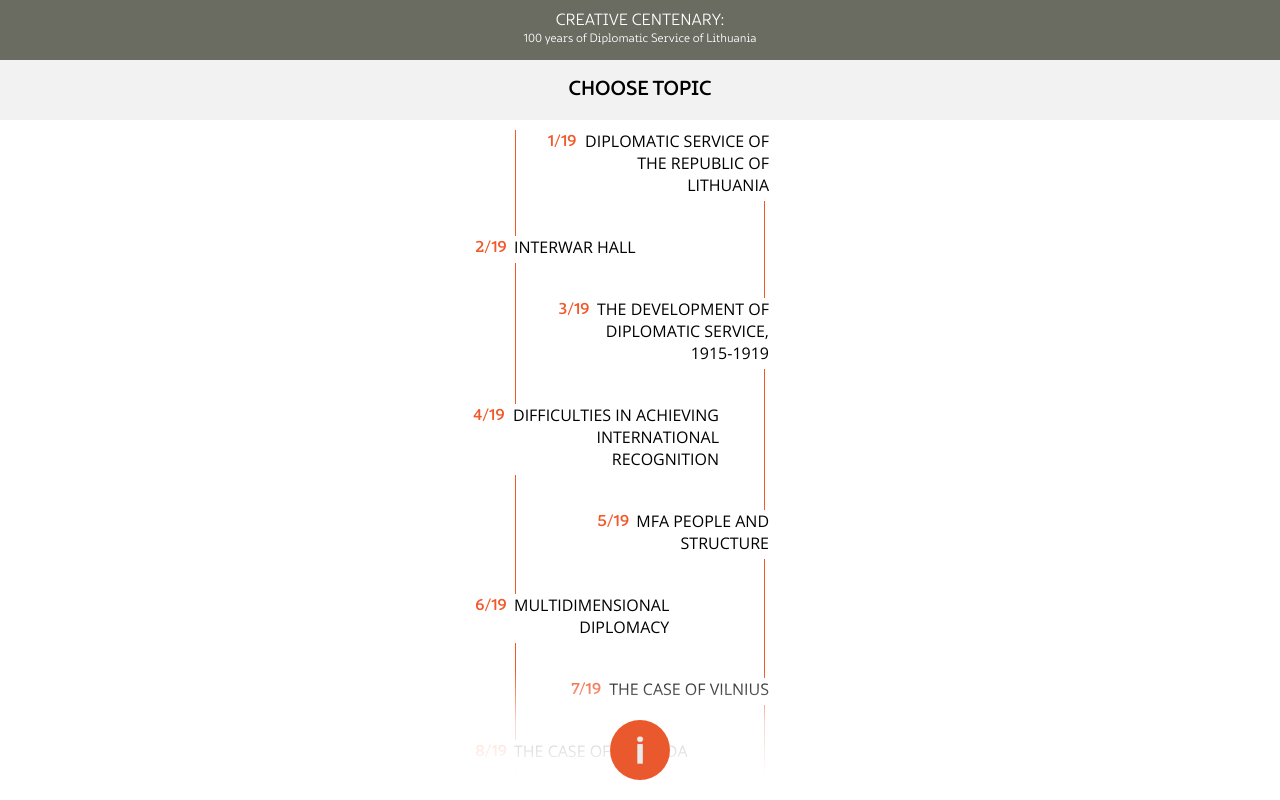
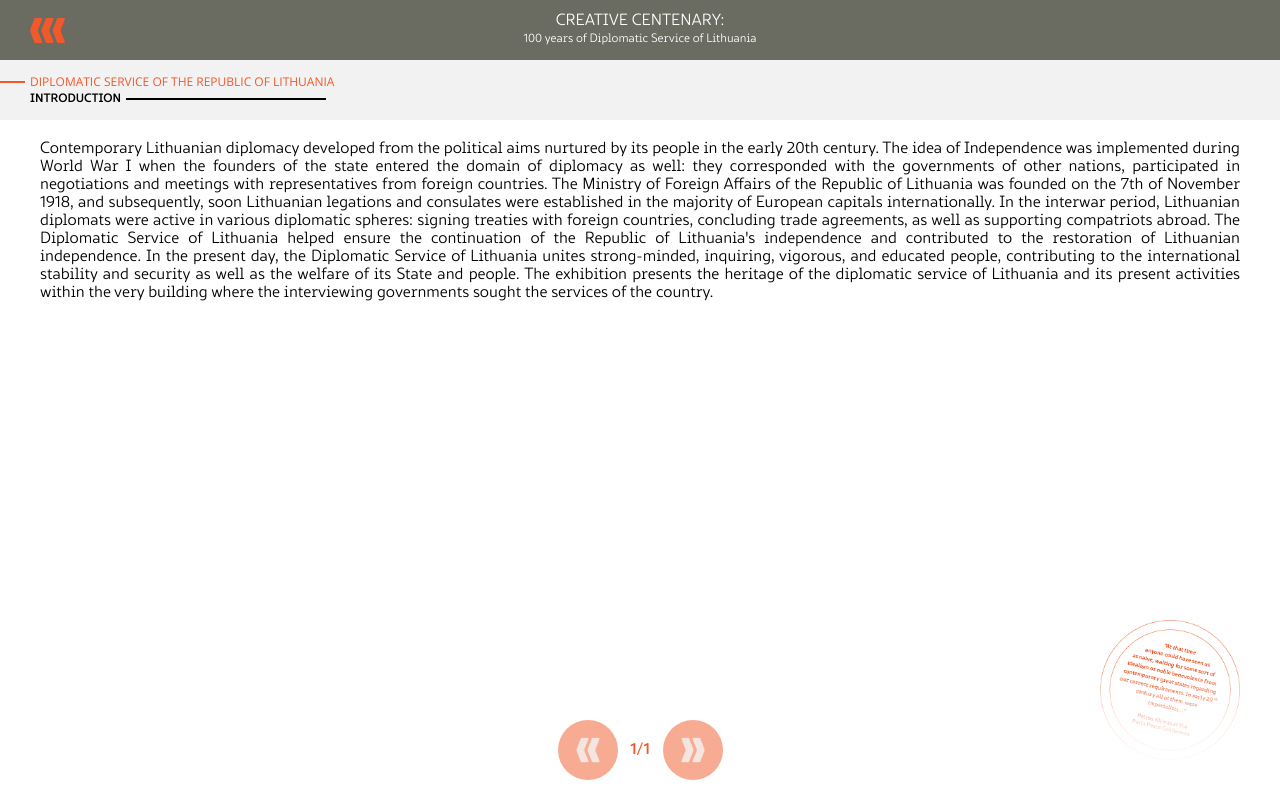
Before and after one commit to robertasliekis/urmas-testing, a React (Create React App) app: page /urmas-testing/1 in a window 1280 px wide. Built offline with nearby package versions, Linux system fonts and the light colour scheme.

Commit message:
initial commit

```diff
--- a/src/App.js
+++ b/src/App.js
@@ -19,13 +19,15 @@ function App(props) {
     }
   }, [props]);
 
+  const websiteName = "/urmas-testing";
+
   return (
     <Router>
       <div className="website-wrapper">
         <Switch>
-          <Route exact path={"/"} component={TopicSelection} />
-          <Route path={`/${props.urlIndex}`} component={TopicWindow} />
-          <Route path={`/info`} component={InfoWindow} />
+          <Route exact path={`${websiteName}/`} component={TopicSelection} />
+          <Route path={`${websiteName}/${props.urlIndex}`} component={TopicWindow} />
+          <Route path={`${websiteName}/info`} component={InfoWindow} />
           <Route path="*" component={TopicSelection} />
         </Switch>
       </div>
```
Also changed, not shown: 1 other file (tests, documents, lock files or other folders).
